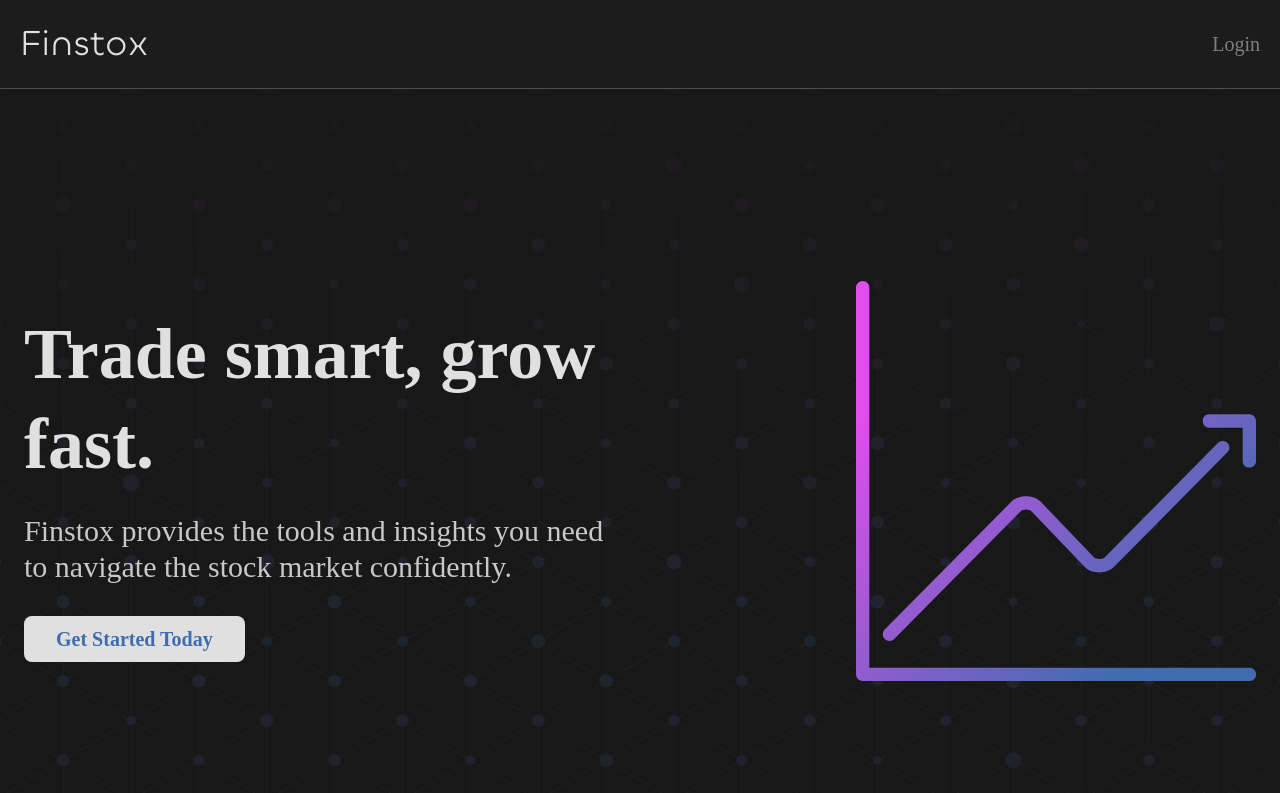
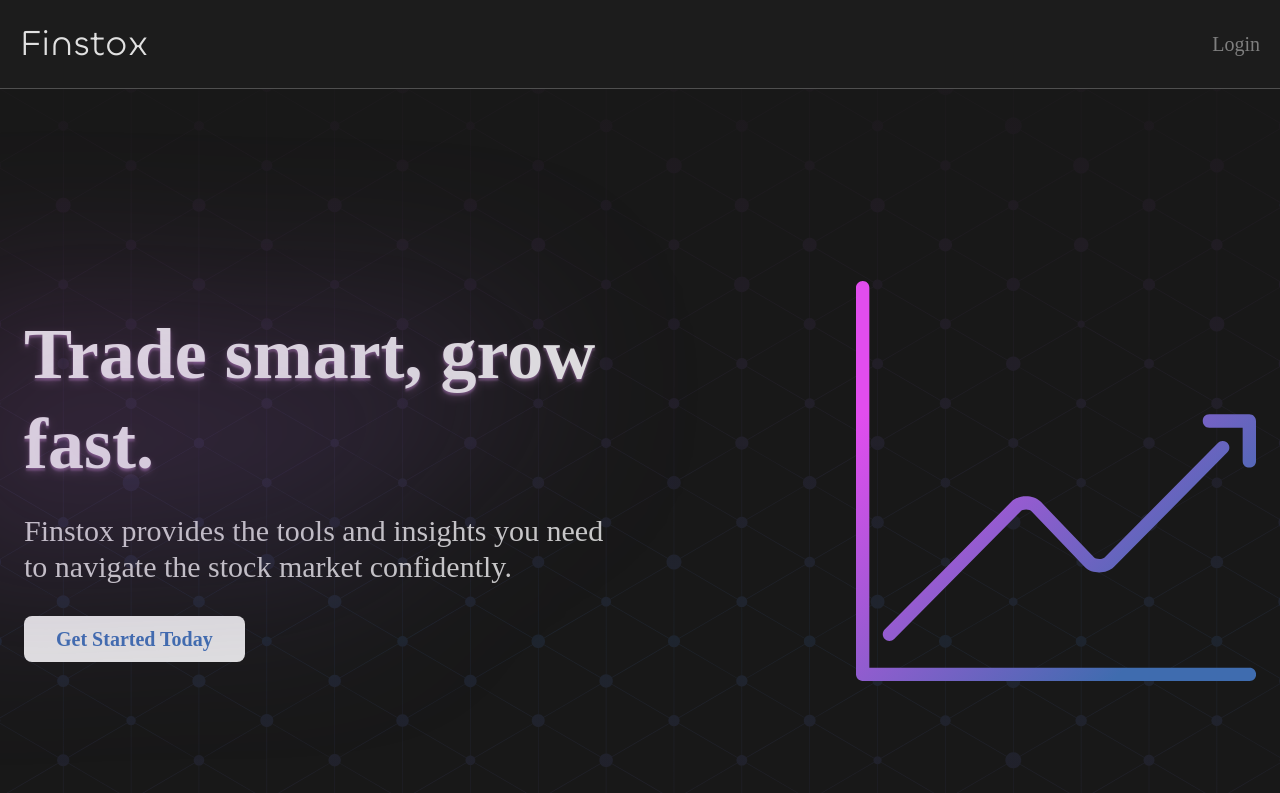
Before and after one commit to rrex971/finstox, a React (Vite) app: page / in a window 1280 px wide. Shown: the top 793 px of the page. Built offline with nearby package versions, Linux system fonts and the light colour scheme; a web font is replaced by a local one.

Commit message:
add nice glow to landing page text

```diff
--- a/src/screens/Home.jsx
+++ b/src/screens/Home.jsx
@@ -10,9 +10,14 @@ const Home = () => {
             <section className="container mx-auto px-6 py-24 md:py-32 lg:py-48">
                 <div className="flex flex-col md:flex-row justify-between items-center gap-12">
                     <div className="md:w-1/2 text-center md:text-left flex-col font-head space-y-6">
-                        <h1 className="text-5xl lg:text-7xl font-bold leading-tight">
-                            Trade smart, grow fast.
-                        </h1>
+                        <div className="relative">
+                            <h1 className="text-5xl text-mercury-200 text-shadow-lg/20 text-shadow-fuchsia-300 lg:text-7xl font-bold leading-tight">
+                                Trade smart, grow fast.
+                            </h1>
+                            <h1 className="scale-150 absolute blur-3xl top-10 md:left-10 text-6xl bg-gradient-to-br from-fuchsia-400 to-san-marino-700 bg-clip-text text-transparent lg:text-7xl font-bold leading-tight">
+                                Trade smart, grow fast.
+                            </h1>
+                        </div>
                         <p className="font-regular font-body text-2xl lg:text-3xl text-mercury-300">
                             Finstox provides the tools and insights you need to navigate the stock market confidently.
                         </p>
```
Also changed, not shown: 1 other file (tests, documents, lock files or other folders).
